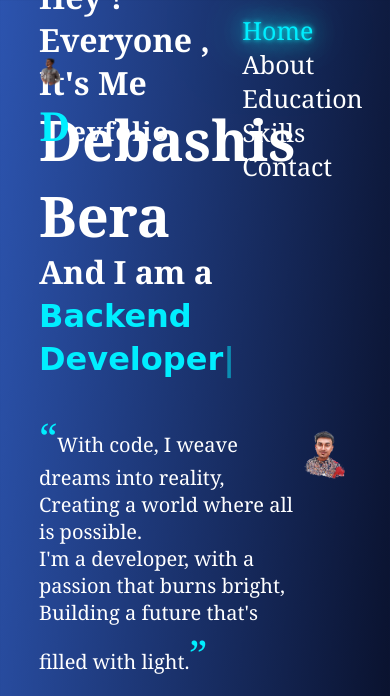
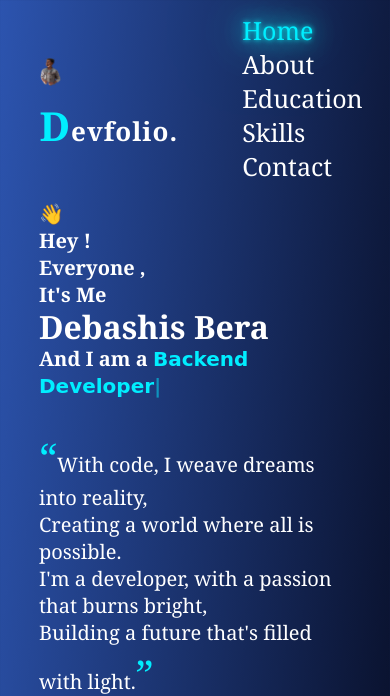
Before and after one commit to Debashis7307/Portfolio2, a plain HTML site: page index.html in a window 390 px wide. Shown: the top 696 px of the page. Drawn offline with nearby package versions, Linux system fonts and the light colour scheme.

Commit message:
castomization

```diff
--- a/index.html
+++ b/index.html
@@ -596,7 +596,7 @@
 
     <footer class="footer" >
       <div class="footer-text">
-        <p>Copyright &copy; 2023 by Devfolio | Made with<span> &hearts; </span>by me , Debashis | All Rights Reserved .</p>
+        <p>Copyright &copy; <span id="year"></span> by Devfolio | Made with<span> &hearts; </span>by me , Debashis | All Rights Reserved .</p>
       </div>
       <div class="footer-icon">
         <a href="#home"><i class='bx bxs-chevrons-up'></i></a>
--- a/main.js
+++ b/main.js
@@ -63,3 +63,6 @@ circles.forEach(elem=>{
         pointsMarked[i].classList.add('marked')
     }
 })
+
+const currentYear = new Date().getFullYear();
+document.getElementById('year').innerHTML = currentYear;
--- a/style.css
+++ b/style.css
@@ -833,3 +833,19 @@ body {
   font-size: 1.5rem;
   transition: .5s ease;
 }
+
+/* Break Points */
+
+@media(max-width:425px){
+  .home{
+    flex-direction: column;
+    margin-top: 130px;
+  }
+  .home-content h3{
+    font-size: 20px;
+  }
+  .home-content h1{
+    font-size: 32px;
+  }
+
+}
```
